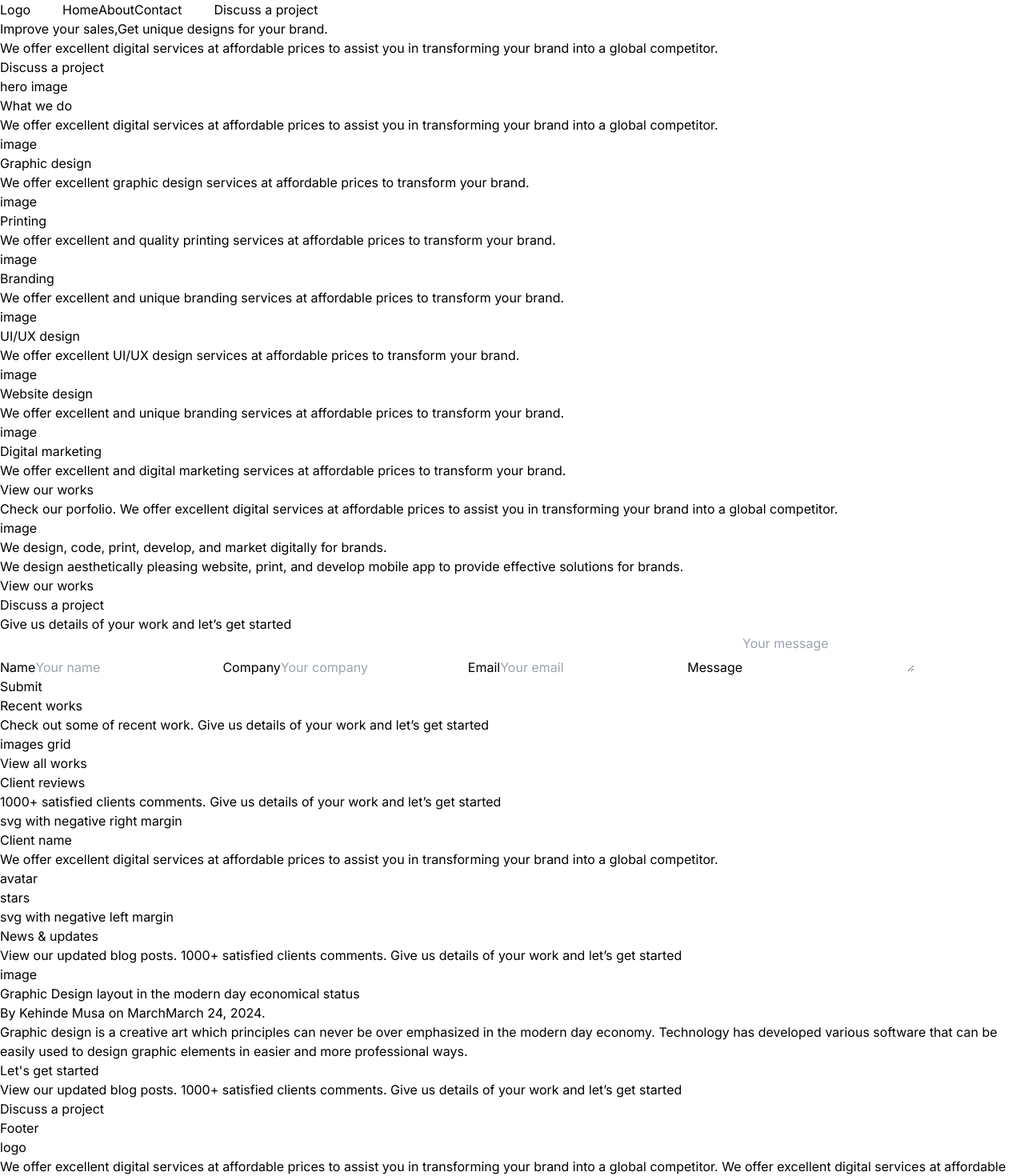
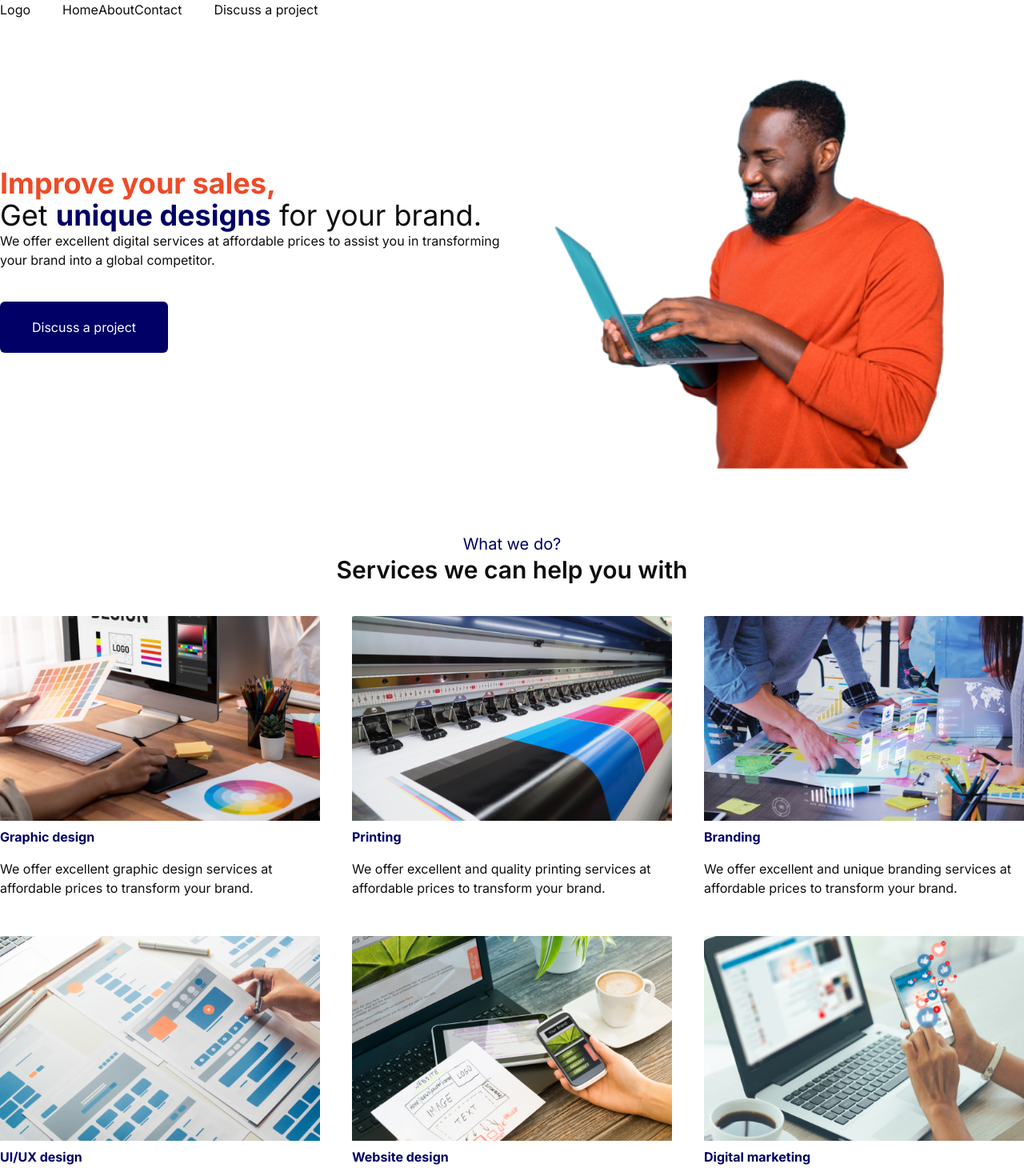
Before and after one commit to ogunsolahabib/lativity, a Next.js app: page / in a window 1280 px wide. Shown: the top 1470 px of the page at 80% size. Built offline with nearby package versions, Linux system fonts and the light colour scheme.

Commit message:
text content, hero, services grid

```diff
--- a/src/app/layout.tsx
+++ b/src/app/layout.tsx
@@ -16,7 +16,7 @@ export default function RootLayout({
 }>) {
   return (
     <html lang="en">
-      <body className={inter.className}>{children}</body>
+      <body className={`${inter.className} text-l_black`}>{children}</body>
     </html>
   );
 }
--- a/src/app/page.tsx
+++ b/src/app/page.tsx
@@ -1,15 +1,17 @@
+import Image from "next/image";
+import LinkButton from "./components/ui/link-button";
 
-const services = [{ name: 'Graphic design', image: '', description: 'We offer excellent graphic design services at affordable prices to transform your brand.' },
-{ name: 'Printing', image: '', description: 'We offer excellent and quality printing services at affordable prices to transform your brand.' },
-{ name: 'Branding', image: '', description: 'We offer excellent and unique branding services at affordable prices to transform your brand.' },
-{ name: 'UI/UX design', image: '', description: 'We offer excellent UI/UX design services at affordable prices to transform your brand.' },
-{ name: 'Website design', image: '', description: 'We offer excellent and unique branding services at affordable prices to transform your brand.' },
-{ name: 'Digital marketing', image: '', description: 'We offer excellent and digital marketing services at affordable prices to transform your brand.' }
+const services = [{ name: 'Graphic design', image: '/images/services_graphic-design.png', description: 'We offer excellent graphic design services at affordable prices to transform your brand.' },
+{ name: 'Printing', image: '/images/services_printing.png', description: 'We offer excellent and quality printing services at affordable prices to transform your brand.' },
+{ name: 'Branding', image: '/images/services_branding.png', description: 'We offer excellent and unique branding services at affordable prices to transform your brand.' },
+{ name: 'UI/UX design', image: '/images/services_ui-ux-design.png', description: 'We offer excellent UI/UX design services at affordable prices to transform your brand.' },
+{ name: 'Website design', image: '/images/services_web-design.png', description: 'We offer excellent and unique branding services at affordable prices to transform your brand.' },
+{ name: 'Digital marketing', image: '/images/services_digital-marketing.png', description: 'We offer excellent and digital marketing services at affordable prices to transform your brand.' }
 ]
 export default function Home() {
   return (<>
     <header>
-      <nav className="flex gap-10">
+      <nav className="hidden md:flex gap-10 items-center">
         <span>Logo</span>
 
         {/* links */}
@@ -22,32 +24,39 @@ export default function Home() {
       </nav>
     </header>
     <main>
-      <section>
-
-        <div>
+      <section className="py-10">
+        <div className="section__container flex flex-col md:flex-row items-center gap-10">
+          <div className="md:w-1/2">
+            <h1 className="text-4xl"><span className="text-l_orange font-bold">Improve your sales,</span><br />
+              Get <span className="text-l_blue font-bold">unique designs</span> for your brand.</h1>
+            <p>We offer excellent digital services at affordable prices to assist you in transforming your brand into a global competitor.</p>
+            <LinkButton href="#project-form" className="mt-10 block md:w-fit">Discuss a project</LinkButton>
+          </div>
           <div>
-            <h1><span>Improve your sales,</span>
-              Get <span>unique designs</span> for your brand.</h1>
-            <p>We offer excellent digital services at affordable prices to assist you in transforming your brand into a global competitor.</p>
-            <a href="project-form">Discuss a project</a>
+            <Image src='/images/hero-image.png' alt='man with laptop' width={500} height={500} />
           </div>
         </div>
-        <div>hero image</div>
       </section>
 
-      <section>
-        <div>
-          <h2>What we do</h2>
-          <p>We offer excellent digital services at affordable prices to assist you in transforming your brand into a global competitor.</p>
-        </div>
-        <div>
-          {services.map((service) => (
-            <div key={service.name}>
-              <div>image</div>
-              <h3>{service.name}</h3>
-              <p>{service.description}</p>
-            </div>
-          ))}
+      <section className="py-10">
+        <div className="section__container">
+          <div className="text-center">
+            <h2 className="section__heading--main">What we do?</h2>
+            <h3 className="section__heading--sub">Services we can help you with</h3>
+            {/* <p>We offer excellent digital services at affordable prices to assist you in transforming your brand into a global competitor.</p> */}
+          </div>
+          <div className="grid grid-cols-1 md:grid-cols-3 gap-10 mt-10 justify-center">
+            {services.map((service) => (
+              <div key={service.name} className="flex flex-col">
+                <div className="w-full h-64 relative">
+                  {/* full width image */}
+                  <Image src={service.image} alt={service.name} layout="fill" className="object-cover" />
+                </div>
+                <h4 className="card__heading">{service.name}</h4>
+                <p className="card__description w-full">{service.description}</p>
+              </div>
+            ))}
+          </div>
         </div>
       </section>
       <section>
@@ -68,11 +77,8 @@ export default function Home() {
       <section>
         <h2>Discuss a project</h2>
         <p>Give us details of your work and let’s get started</p>
-
-        <form action="discuss">
+        <form action="project-form">
           <div>
-
-
             <label htmlFor="name">
               <span>Name</span>
               <input type="text" name="name" id="name" placeholder="Your name" />
@@ -105,7 +111,6 @@ export default function Home() {
         <div>
           <div>svg with negative right margin</div>
           <div>
-
             <h3>Client name</h3>
             <p>We offer excellent digital services at affordable
               prices to assist you in transforming your brand
@@ -114,7 +119,6 @@ export default function Home() {
             <div>stars</div>
           </div>
           <div>svg with negative left margin</div>
-
         </div>
       </section>
       <section id="blog">
@@ -135,7 +139,7 @@ export default function Home() {
         </div>
       </section>
       <section id="blog">
-        <h2>Let's get started</h2>
+        <h2>Let&apos;s get started</h2>
         <p>View our updated blog posts. 1000+ satisfied clients comments. Give us details of your work and let’s get started</p>
         <a href="#discuss" className="btn">Discuss a project</a>
       </section>
```
